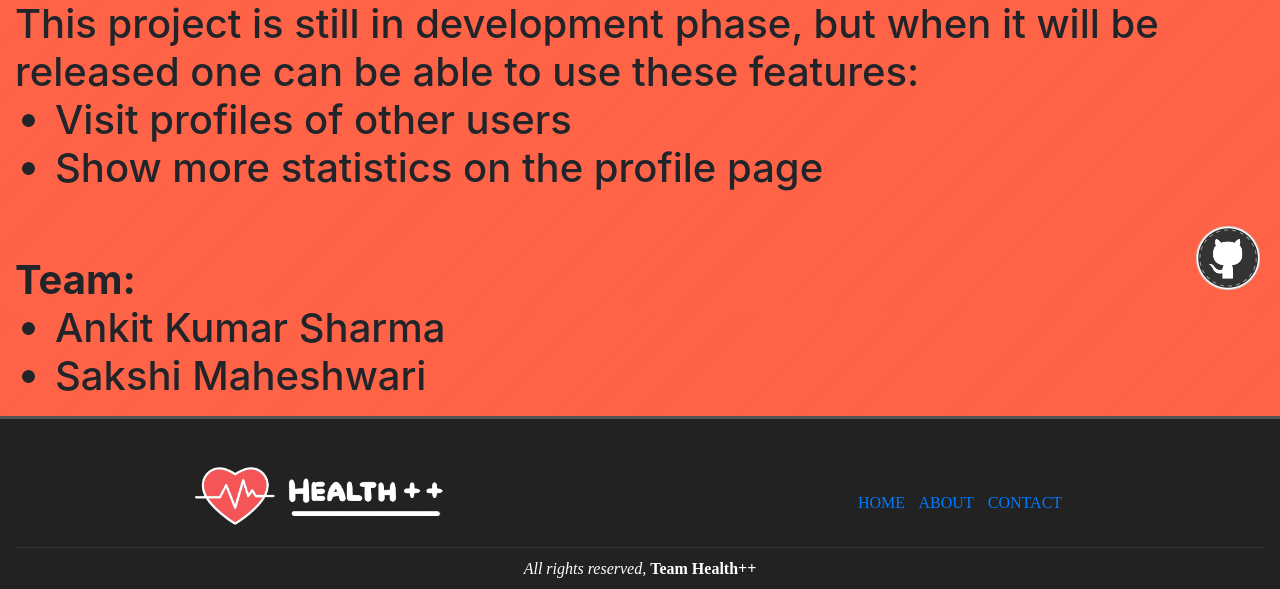
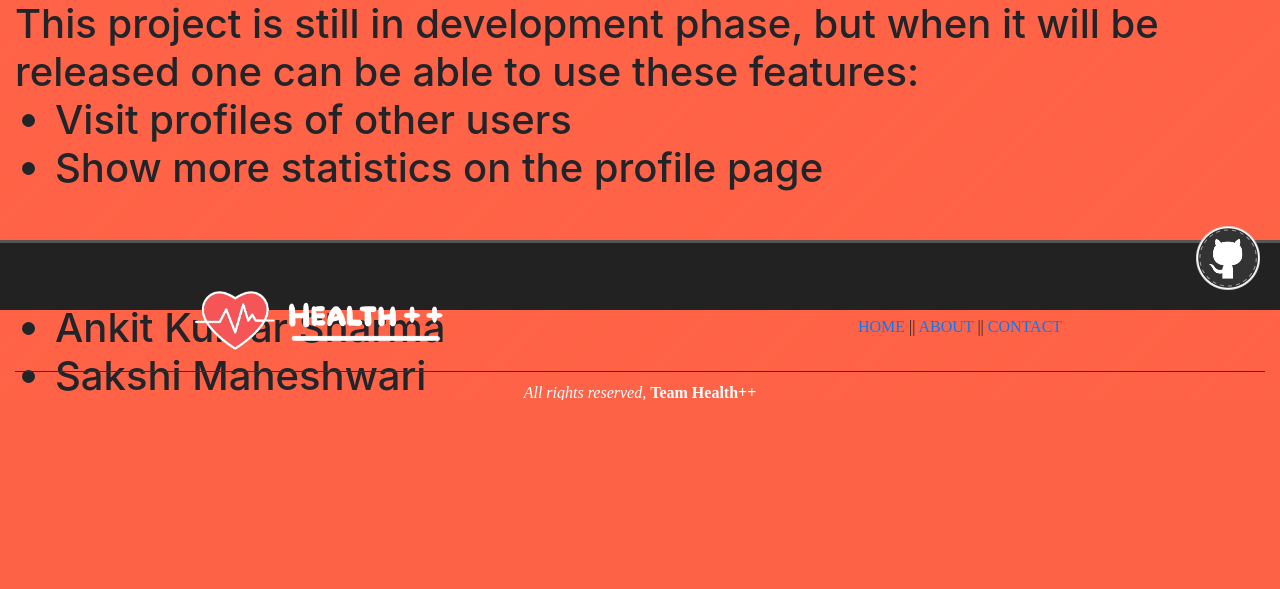
Before and after one commit to AnonySharma/Django-HealthPlusPlus, a Django app: template user/templates/about.html in a window 1280 px wide. Shown: the part 490-1079 px from the top of the page. After the commit the page ends 890 px from the top, so only its background shows below. Run offline with Django 3.2, Linux system fonts and the light colour scheme; the template is opened without the code that fills it, so the values that code supplies are empty; some libraries are stand-ins or nearby versions; some web fonts are replaced.

Commit message:
Minor fixes

```diff
--- a/static/css/style.css
+++ b/static/css/style.css
@@ -189,9 +189,10 @@ body {
 
 footer {
   /* UNCOMMENT THE COMMENT BELOW TO STICK THE FOOTER TOT HE BOTTOM OF THE SCREEN */
-  /* position: fixed;
+  position: fixed;
   bottom: 0;
-  left: 0; */
+  left: 0;
+  top: calc(100vh - 70px);
   width: 100%;
   /* margin-top: auto; */
 }
```
